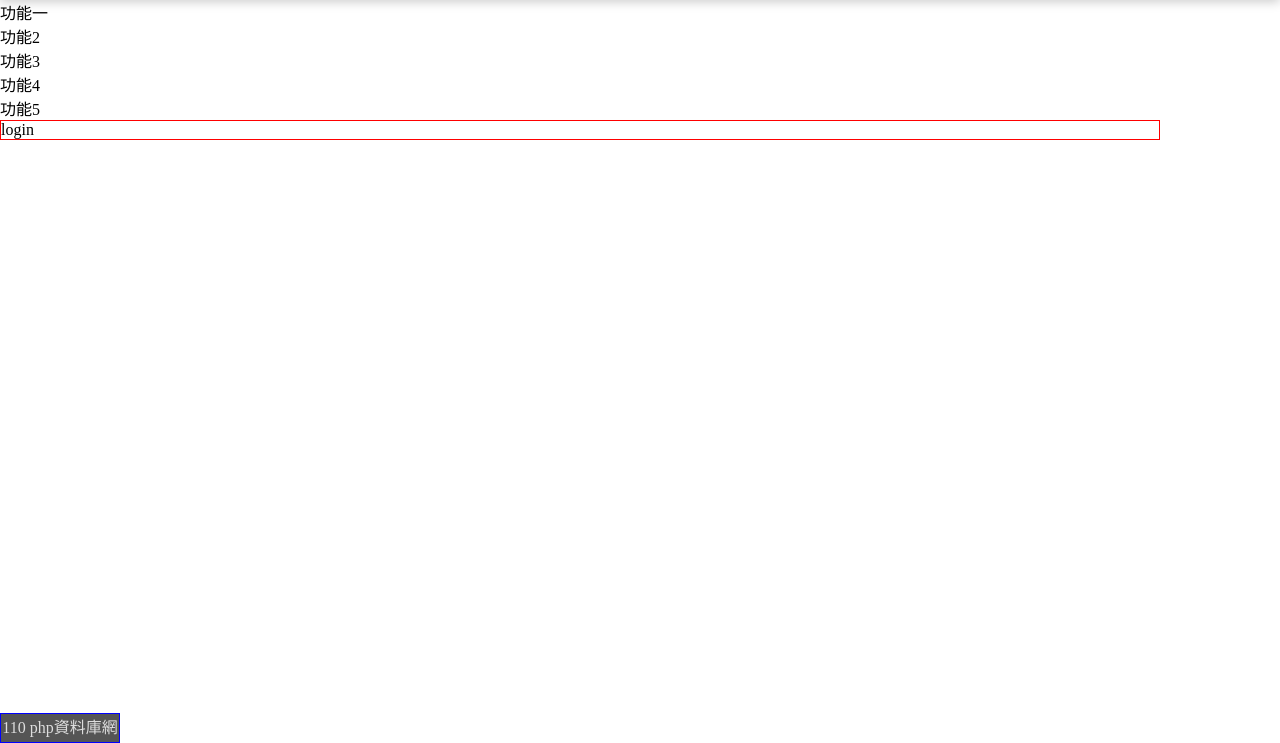
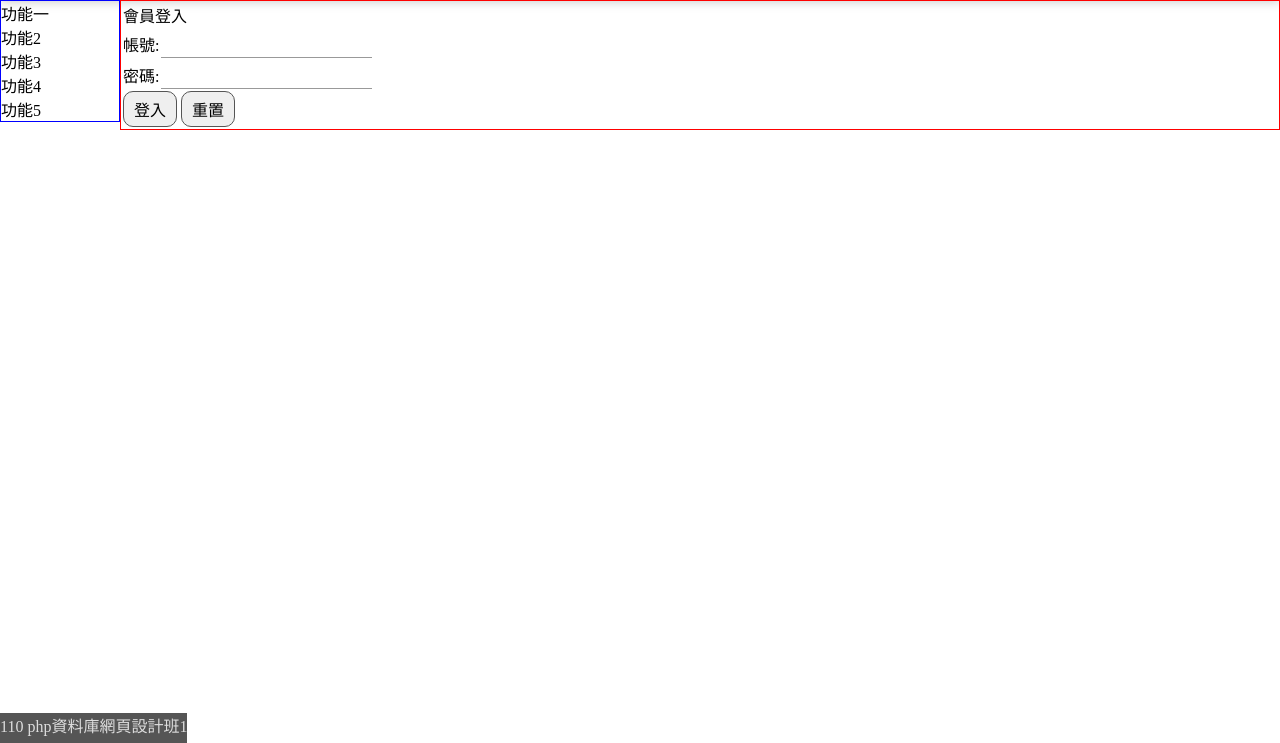
Before and after one commit to zhihau/1102-PHP-basic, a PHP site: page /login.php in a window 1280 px wide. Shown: the part 57-800 px from the top of the page. Run offline with PHP 8.4, Linux system fonts and the light colour scheme.

Commit message:
完成會員登入帳號檢察功能

```diff
--- a/member/index.php
+++ b/member/index.php
@@ -32,6 +32,11 @@
 <body>
 
     <nav>
+        <?php
+        if(isset($_GET['err'])){
+            echo "帳號或密碼錯誤，請重新登入";
+        }
+        ?>
         <a href="reg.php"><button>註冊新會員</button></a>
         <a href="login.php"><button>點我登入</button></a>
 
--- a/member/login.php
+++ b/member/login.php
@@ -15,7 +15,27 @@
     <?php include "./include/nav.php";?>
     <?php include "./include/side_bar.php";?>
     <div class="content">
-login
+<form action="./api/check_login.php" method="post">
+    <table id="loginForm">
+        <tr>
+            <td colspan='2'>會員登入</td>
+        </tr>
+        <tr>
+            <td>帳號:</td>
+            <td><input type="text" name="account" id=""></td>
+        </tr>
+        <tr>
+            <td>密碼:</td>
+            <td><input type="password" name="password" id=""></td>
+        </tr>
+        <tr>
+            <td colspan='2'>
+                <input type="submit" value="登入">
+                <input type="reset" value="重置">
+            </td>
+        </tr>
+    </table>
+</form>
     </div>
     <?php include "./include/footer.php";?>
 
--- a/member/reg.php
+++ b/member/reg.php
@@ -11,7 +11,7 @@
 <body>
     <!-- 跟目錄開始算，/include -->
     <!-- 抓機器本身的跟目錄 -->
-    <!-- <?php include __FILE__."/include/header.php";?> -->
+
     <?php include "./include/header.php";?>
     <?php include "./include/nav.php";?>
     <?php include "./include/side_bar.php";?>
@@ -24,7 +24,7 @@
         </tr>
         <tr>
             <td>密碼:</td>
-            <td><input type="text" name="password" id=""></td>
+            <td><input type="password" name="password" id=""></td>
         </tr>
         <tr>
             <td>電子郵件:</td>
--- a/member/style.css
+++ b/member/style.css
@@ -35,24 +35,33 @@ footer {
   background: #555;
   color: #ddd;
   text-align: center;
-  width: 120px;
-  border:1px solid blue;
+
 }
 .content{
     border:1px solid red;
     float: left;
     width: calc(100% - 120px);
 }
-#regForm input{
+.side-bar{
+    float: left;
+    width: 120px;
+  border:1px solid blue;
+}
+#regForm input,#loginForm input{
     border:0;
 }
-#regForm input{
+#regForm input,#loginForm input{
     font-size: 16px;
     padding: 5px 2px;
     border-bottom:1px solid #999;
 }
-#regForm input[type='submit']{
+/* 用not或直接指定 */
+#regForm input[type='submit'],#loginForm input[type='submit'],#loginForm input[type='reset']{
     border:1px solid #555;
     border-radius: 10px;
     padding: 5px 10px;
 }
+
+#loginForm input{
+
+}
```
Also changed, not shown: member/api/check_login.php (added, +28 -0 lines), member/api/reg.php (added, +29 -0 lines).
